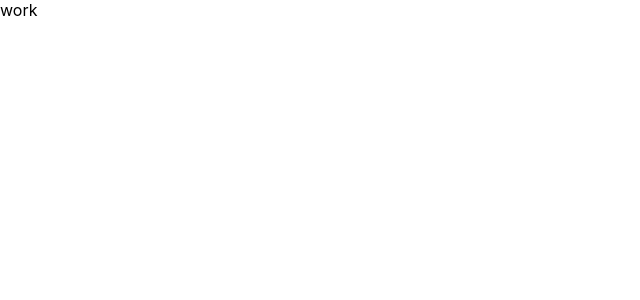
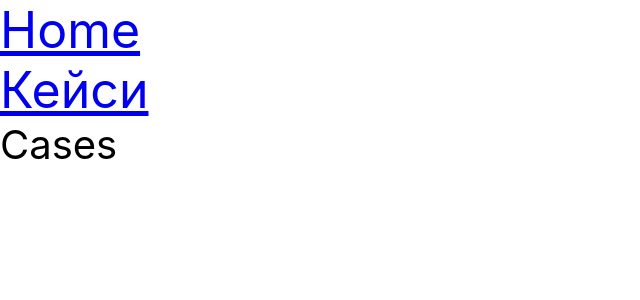
Before and after one commit to pavelgothir/case-manager, a React (Create React App) app: page /cases in a window 1280 px wide. Shown: the top 300 px of the page, without its empty margins (0-640 px from the left). Built offline with nearby package versions, Linux system fonts and the light colour scheme.

Commit message:
added-module-css

```diff
--- a/src/App.js
+++ b/src/App.js
@@ -1,11 +1,31 @@
+import React from 'react';
+import  render from "react-dom";
+import { BrowserRouter, Route, Routes } from 'react-router-dom';
 import './App.css';
+import Cases from './components/Cases/Cases';
+import Home from './components/Home/Home';
+import Menu from './components/Menu/Menu';
 
 
 function App() {
   return (
-    <div className="App">
-      work
-    </div>
+    <BrowserRouter>
+      <div className="App">
+        <Menu />
+        <div className='wrap__content'>
+          <Routes>
+            <Route path='/' component={Home} />
+            <Route path='/cases' element={<Cases />} />
+            <Route
+      index                                    // <-- "/"
+      element={<div>Default Page Content</div>}
+    />
+          </Routes>
+
+        </div>
+      </div>
+    </BrowserRouter>
+
   );
 }
 
--- /dev/null
+++ b/src/components/Cases/Cases.jsx
@@ -0,0 +1,11 @@
+import React from "react";
+import s from "./Cases.module.css";
+
+const Cases = ()=>{
+    return (
+        <div className={s.cases}>
+            Cases
+        </div>
+    );
+}
+export default Cases;
--- /dev/null
+++ b/src/components/Cases/Cases.module.css
@@ -0,0 +1,3 @@
+.cases{
+    font-size: 40px;
+}
--- /dev/null
+++ b/src/components/Home/Home.jsx
@@ -0,0 +1,12 @@
+import React from "react";
+import s from "./Home.module.css";
+const Home = ()=>{
+    return(
+        <div className={s.home}>
+           <p>
+            kkkkk
+           </p>
+        </div>
+    )
+}
+export default Home;
--- /dev/null
+++ b/src/components/Home/Home.module.css
@@ -0,0 +1,3 @@
+.home{
+    font-size: 40px;
+}
--- /dev/null
+++ b/src/components/Menu/Menu.jsx
@@ -0,0 +1,16 @@
+import React from "react";
+import s from "./Menu.module.css";
+import {NavLink} from "react-router-dom"
+const Menu = ()=>{
+    return (
+        <div className={s.menu}>
+            <div>
+                <NavLink to="/">Home</NavLink>
+            </div>
+            <div>
+                <NavLink to="/cases">Кейси</NavLink>
+            </div>
+        </div>
+    );
+}
+export default Menu;
--- /dev/null
+++ b/src/components/Menu/Menu.module.css
@@ -0,0 +1,3 @@
+.menu{
+    font-size: 50px;
+}
```
Also changed, not shown: src/components/Cases/Case/Case.jsx (added), src/components/Cases/Case/Case.module.css (added).
